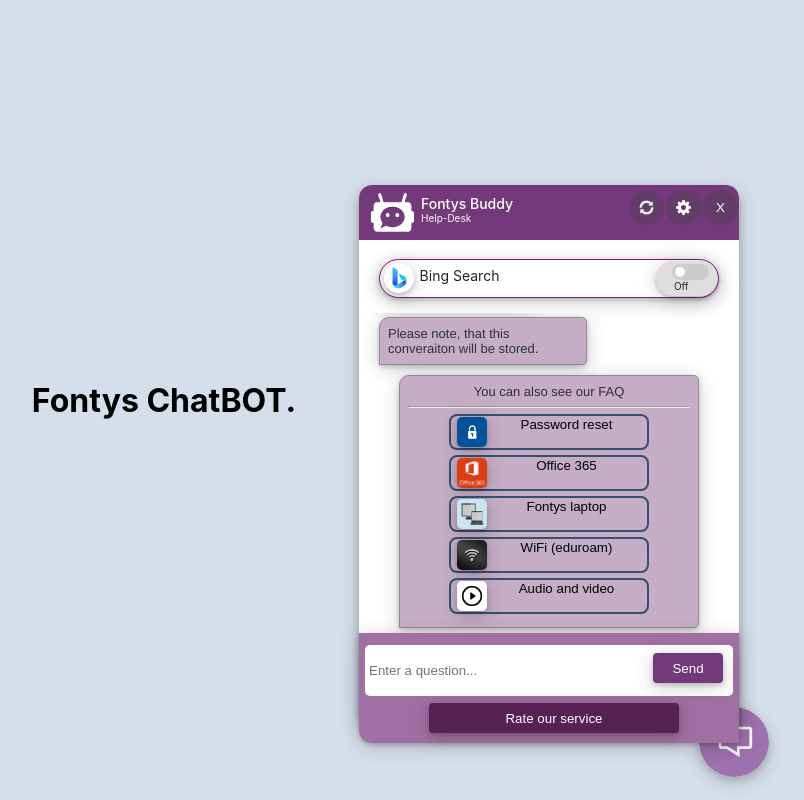
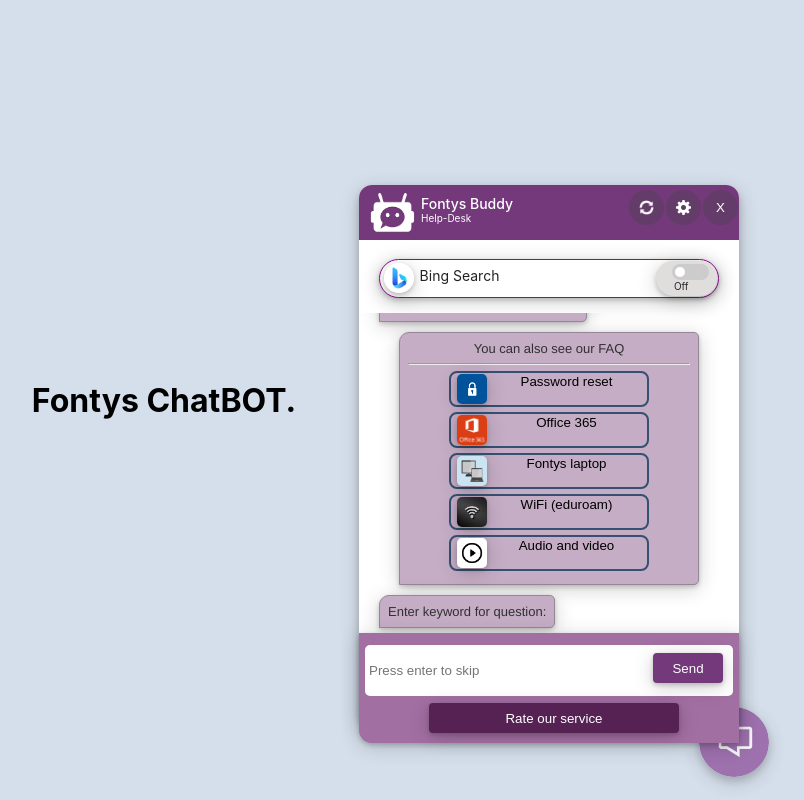
Before and after one commit to pinje/chatbot-frontend, a React (Create React App) app: page / in a window 1280 px wide. Both pictures are taken after a click on the picture 1210 px from the left and 742 px from the top of the page. Shown: the whole page, without its empty margins (476-1280 px from the left). Built offline with nearby package versions, Linux system fonts and the light colour scheme.

Commit message:
ask user for keyword + submit feeback

```diff
--- a/src/components/ChatPopup.tsx
+++ b/src/components/ChatPopup.tsx
@@ -17,7 +17,6 @@
 
 // import axios
 import axios from "axios";
-import { RESET_STATE } from "./actions/types";
 import FeedbackPopup from "./FeedbackPopup";
 
 if (localStorage.session) {
--- a/src/components/FeedbackPopup.tsx
+++ b/src/components/FeedbackPopup.tsx
@@ -1,22 +1,20 @@
 import '../components/FeedbackPopup.css';
 import StarRatings from 'react-star-ratings'
 import { useState } from 'react';
-import { popupState } from '../models/popupState';
 import { storeConveration } from './actions/watson';
 import { connect } from "react-redux";
+import { popupState } from '../models/popupState';
 
-const FeedbackPopup = (props:any) => {
-
-    const { chat } = props;
-
-    console.log(chat);
+const FeedbackPopup = (props:any, setIsOpen:popupState) => {
+    const { chat, storeConveration } = props;
 
     const [rating, setRating] = useState(0);
 
     const submitFeedback = () => {
-        console.log("clcKC")
+        console.log("wasup")
         console.log(rating)
-        storeConveration("", rating);
+        console.log(chat)
+        storeConveration(chat, rating);
     }
 
     return (
@@ -36,7 +34,7 @@
                 By answering this, the chat logs will be stored into our database
             </div>
             <div>
-                <button onClick={() => props.setIsOpen(false)} className='return-button'>return</button>
+                <button onClick={() => setIsOpen.setIsOpen(false)} className='return-button'>return</button>
                 <button onClick={() => submitFeedback()} className='submit-button'>submit</button>
             </div>
         </div>
@@ -47,4 +45,4 @@
     chat: state.watson.messages
 });
 
-export default connect(feedbackMapStateToProps)(FeedbackPopup);
+export default connect(feedbackMapStateToProps, {storeConveration})(FeedbackPopup);
--- a/src/components/chat/Chat.tsx
+++ b/src/components/chat/Chat.tsx
@@ -24,7 +24,7 @@
   searchGoogle,
   askCategory,
   categoryList,
-  askQuestion
+  askQuestion,
 }: {
   chat: any;
   lang: any;
@@ -38,19 +38,51 @@
   //Handle User Message
   const [message, setMessage] = useState("");
   const [toggleSearch, setToggleSearch] = useState(false);
+  // sets if thats the first question send to db - used to send catergory
+  const [firstDBQ, setFirstDBQ] = useState(true);
 
   // function that handles user submission
   const handleClick = (e: any) => {
     e.preventDefault();
+    //check if its a category message
+    if (toggleSearch == false && firstDBQ == true) {
+      setFirstDBQ(false);
+      if (message == "") {
+        userMessage("no category");
+        sendMessage("no category");
+      }
+      else {
+        userMessage(message);
+        sendMessage(message);
+      }
+    }
+    else {
+      if (message != "") {
         console.log(message);
         userMessage(message);
         toggleSearch ? searchGoogle(message) : sendMessage(message);
         setMessage("");
+      }
+    }
   };
+
+  const checkUserInput = () => {
+
+    if (message == "") {
+      userMessage("No category")
+    }
+    else { userMessage(message) }
+
+  }
 
   const handleSearchToggle = (e: any) => {
     e.preventDefault();
+    if (toggleSearch == true) {
+      setFirstDBQ(true);
+    }
     setToggleSearch(!toggleSearch);
+    console.log(toggleSearch)
+
   };
 
   const messagesEndRef = useRef<null | HTMLDivElement>(null);
@@ -61,7 +93,7 @@
 
   useEffect(() => {
     scrollToBottom();
-  }, [chat]);
+  }, [chat, toggleSearch]);
 
   /*  When a category is chosen from the list,
       a message is sent as a user that asks the question (to personalize the experience),
@@ -130,13 +162,14 @@
         return null;
     }
   };
-
-  // good shit shuhei - Tsvetislav
   // (category already chosen) user clicks on a question, the question is sent as a user (to personalize the experience),
   // then the bot replies with the answer
   const clickQuestion = (question: string) => {
     return userMessage(question), askQuestion(question);
   };
+
+
+
 
   // Return button to see FAQ Category List
   const returnCategoryMenu = () => {
@@ -228,8 +261,6 @@
         </button> */}
       </div>
 
-      {/* sorry about this being so ugly guys lol, I know you'll take care of it, thanks in advance - Tsvetislav */}
-
       {/* Handle Messages */}
       {/* <div className="history-box"> */}
       <div className="history-box">
@@ -242,27 +273,40 @@
         <div className="faq">
           <Category clickCategory={clickCategory} lang={lang} />
         </div>
-
         {/* Display Chat */}
         {chat.length === 0
           ? ""
           : chat.map((msg: any) => (
             <div className={msg.type}>{condition(msg)}</div>
           ))}
-
+        {firstDBQ == true && toggleSearch == false
+          ? <div className="bot">Enter keyword for question: </div>
+          : ""
+        }
         <div ref={messagesEndRef} className="chat-buffer" />
 
       </div>
       {/* Input Box */}
       <div>
         <form onSubmit={handleClick} className="input-box">
-          <input
+
+          {firstDBQ == true && toggleSearch == false
+            ? <input
+              id="chatBox"
+              spellCheck="true"
+              onChange={(e) => setMessage(e.target.value)}
+              value={message}
+              placeholder="Press enter to skip">
+            </input>
+            : <input
               id="chatBox"
               spellCheck="true"
               onChange={(e) => setMessage(e.target.value)}
               value={message}
               placeholder="Enter a question...">
             </input>
+          }
+
           <button> Send </button>
           <button className="feeback-btn"> Rate our service </button>
         </form>
@@ -331,5 +375,5 @@
   searchGoogle,
   askCategory,
   categoryList,
-  askQuestion
+  askQuestion,
 })(Chat);
```
Lines whose indentation alone changed are shown as unchanged.
